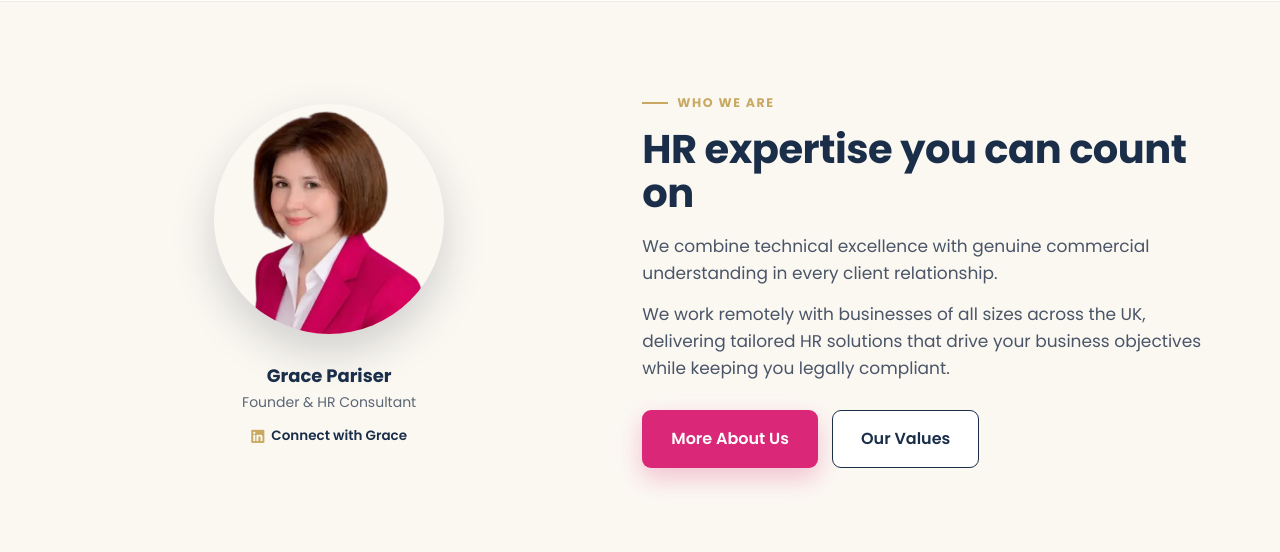
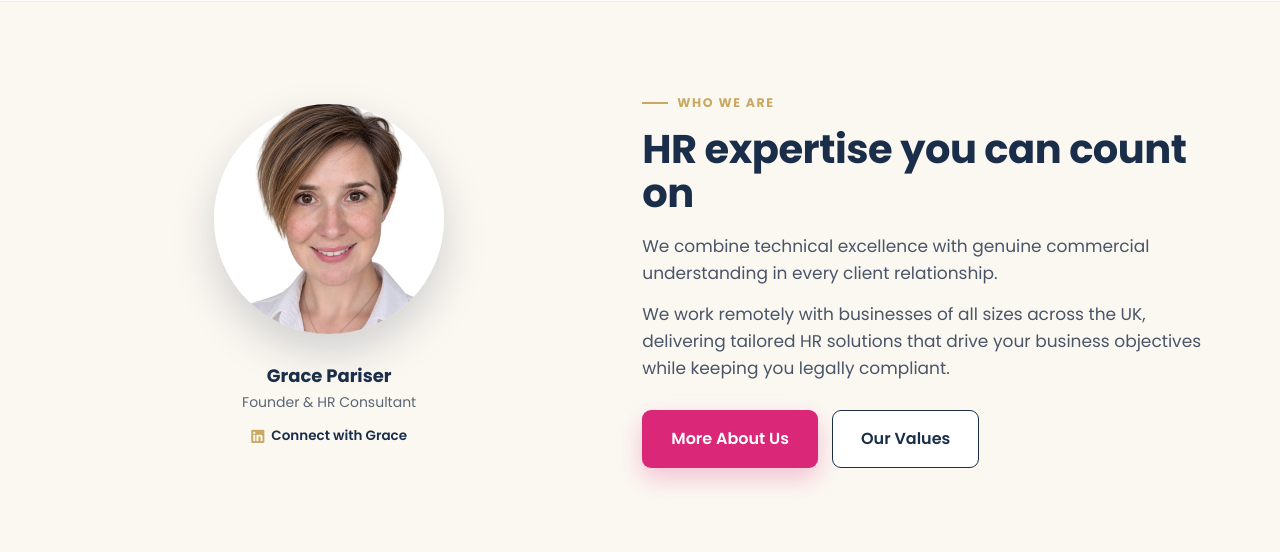
Before and after one commit to HR-On-Call/hr-on-call-websites, a PHP site: page / in a window 1280 px wide. Shown: the part 1359-1911 px from the top of the page. Run offline with PHP 8.4, Linux system fonts and the light colour scheme.

Commit message:
Use new headshot for the homepage founder photo

```diff
--- a/hr.on-call.co.uk/index.php
+++ b/hr.on-call.co.uk/index.php
@@ -70,7 +70,7 @@ include 'includes/header.php';
   <section class="oc-sec" style="background:#FBF8F2; border-top:1px solid #EFEADF; border-bottom:1px solid #EFEADF;">
     <div class="oc-wrap oc-split">
       <div style="text-align:center;">
-        <img src="assets/images/grace-headshotv2.webp" alt="Grace Pariser, Founder & HR Consultant" loading="lazy" style="width:230px; height:230px; border-radius:50%; object-fit:cover; box-shadow:0 18px 44px rgba(16,30,51,.18); display:inline-block;">
+        <img src="assets/images/grace-headshot-2026.jpg" alt="Grace Pariser, Founder & HR Consultant" loading="lazy" style="width:230px; height:230px; border-radius:50%; object-fit:cover; box-shadow:0 18px 44px rgba(16,30,51,.18); display:inline-block;">
         <div style="font-size:18px; font-weight:700; color:var(--navy); margin-top:20px;">Grace Pariser</div>
         <div style="font-size:14px; color:var(--soft);">Founder &amp; HR Consultant</div>
         <a href="https://www.linkedin.com/in/grace-pariser/" target="_blank" rel="noopener" style="display:inline-flex; align-items:center; gap:7px; margin-top:12px; font-size:13.5px; font-weight:600; color:var(--navy);"><i class="fab fa-linkedin" style="color:var(--gold); font-size:15px;"></i> Connect with Grace</a>
```
